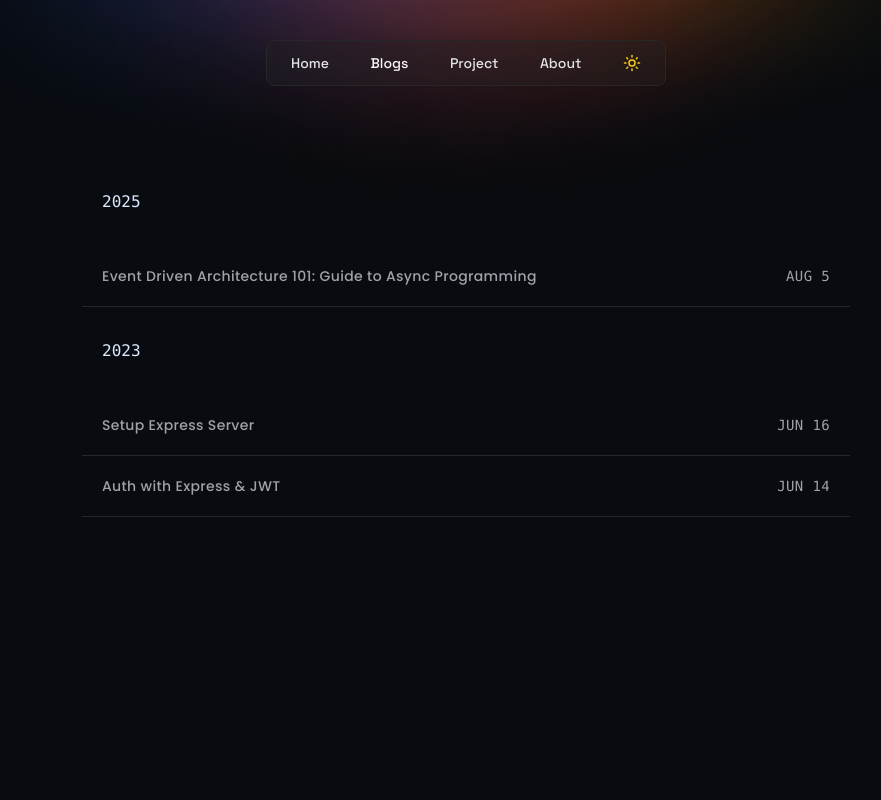
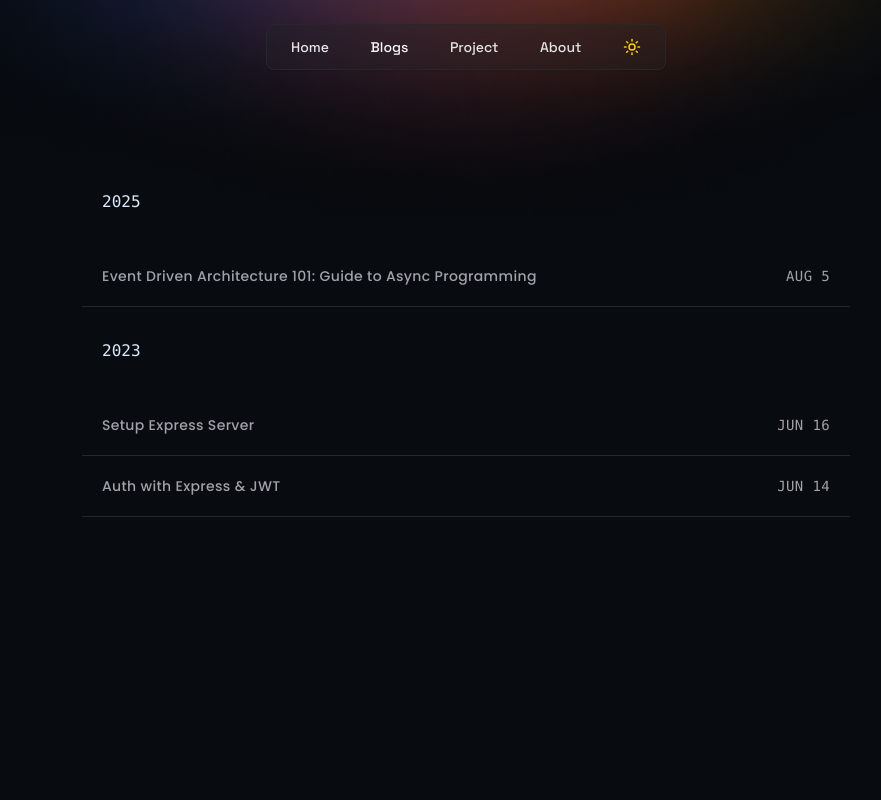
Before and after one commit to anurag-327/Portfolio, a Next.js app: page /blog in a window 1280 px wide. Shown: the top 800 px of the page, without its empty margins (174-1055 px from the left). Built offline with nearby package versions, Linux system fonts and the light colour scheme.

Commit message:
style: fixed z index issue on header

```diff
--- a/components/shared/Header.tsx
+++ b/components/shared/Header.tsx
@@ -2,7 +2,7 @@ import NavBar from "../ui/Navbar";
 
 export default function Header() {
   return (
-    <header className="sticky top-10 inset-x-0">
+    <header className="sticky z-50 top-6 inset-x-0">
       <div className="w-[90%] md:w-fit md:min-w-[400px] sm:flex pointer-events-auto px-6 rounded-lg bg-zinc-200/30 dark:bg-zinc-800/30 backdrop-blur-md shadow-sm mx-auto text-sm md:text-base border dark:border-zinc-800">
         <NavBar />
       </div>
```
